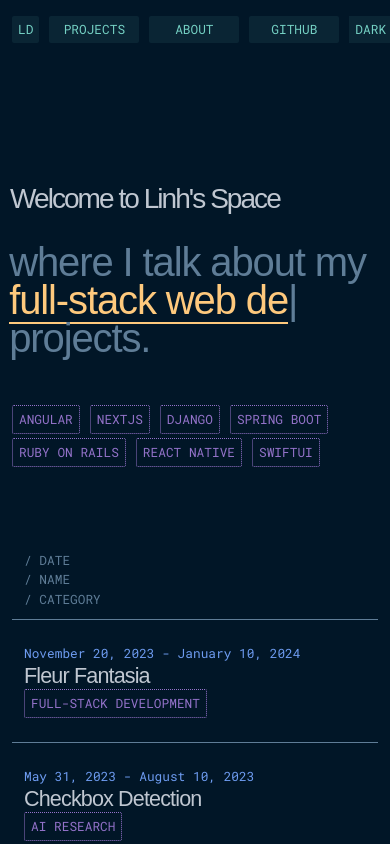
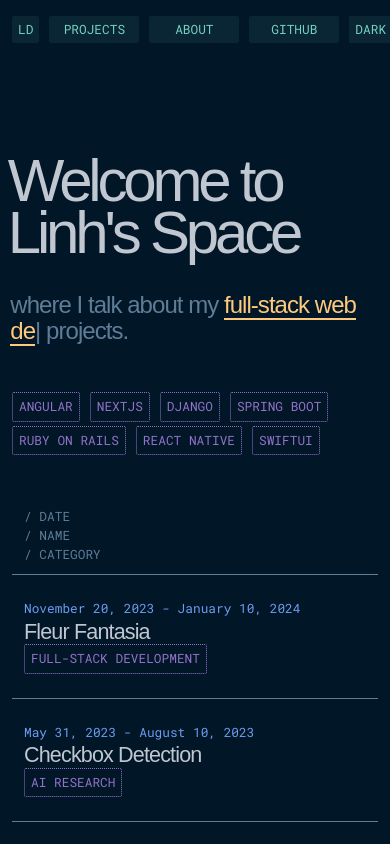
Before and after one commit to LynnHaDo/Portfolio, a Next.js app: page / in a window 390 px wide. Shown: the top 844 px of the page. Built offline with nearby package versions, Linux system fonts and the light colour scheme.

Commit message:
Add responsiveness to texts

```diff
--- a/pages/index.js
+++ b/pages/index.js
@@ -31,7 +31,7 @@ export default function Home( { allProjectsData, techStack } ) {
         </Head>
 
             <div className="row">
-                <div className={`col-lg-6 ${styles.displayTextWrapper}`}>
+                <div className={`col-lg-8 ${styles.displayTextWrapper}`}>
                 <div className={styles.displayText}>
                     <div className={`${utilStyles.heading2Xl}`}>Welcome to Linh's Space</div>
                     <div className={`${utilStyles.headingXl}
@@ -52,7 +52,7 @@ export default function Home( { allProjectsData, techStack } ) {
                     </div>
                 </div>
                 </div>
-                <div className='col-lg-6'></div>
+                <div className='col-lg-4'></div>
             </div>
 
             <div className={`${styles.projectHeader} row`}>
--- a/styles/Home.module.scss
+++ b/styles/Home.module.scss
@@ -3,7 +3,7 @@
     padding: 0;
 
     .displayText {
-        margin: 5rem 0;
+        margin: 3rem 0;
         padding: 0;
     }
 }
--- a/styles/utils.module.scss
+++ b/styles/utils.module.scss
@@ -4,15 +4,39 @@
     margin-bottom: 2rem;
     margin-left: -.07em;
     letter-spacing: -.07em;
-    font-size: calc(80px + ((170 - 100)*(100vw - 960px) /(1728 - 960)));
+
+    @media (min-width: 960px) {
+        font-size: calc(100px + ((150 - 100) * (100vw - 960px) / (1728 - 960)))
+    }
+
+    @media (min-width: 600px) {
+        font-size: calc(80px + ((100 - 80)*(100vw - 600px) /(960 - 600)));
+    }
+
+    @media (max-width: 599px) {
+        font-size: calc(60px + ((80 - 60)*(100vw - 390px) /(600 - 390)));
+        line-height: 87%;
+    }
 }
 
 .headingXl {
-    font-size: calc(40px + ((43 - 40)*(100vw - 390px) /(1728 - 390)));
-    line-height: 95%;
-    letter-spacing: -0.07rem;
+    line-height: 90%;
+    letter-spacing: -0.06rem;
     margin: 1rem 0;
     margin-left: -.07em;
+
+    @media (min-width: 960px) {
+        font-size: calc(28px + ((43 - 28) * (100vw - 960px) / (1728 - 960)));
+    }
+
+    @media (min-width: 600px) {
+        font-size: calc(26px + ((28 - 26)*(100vw - 600px) /(960 - 600)));
+    }
+
+    @media (max-width: 599px) {
+        font-size: calc(24px + ((26 - 24)*(100vw - 390px) /(600 - 390)));
+        line-height: 110%;
+    }
 }
 
 .headingLg {
```
